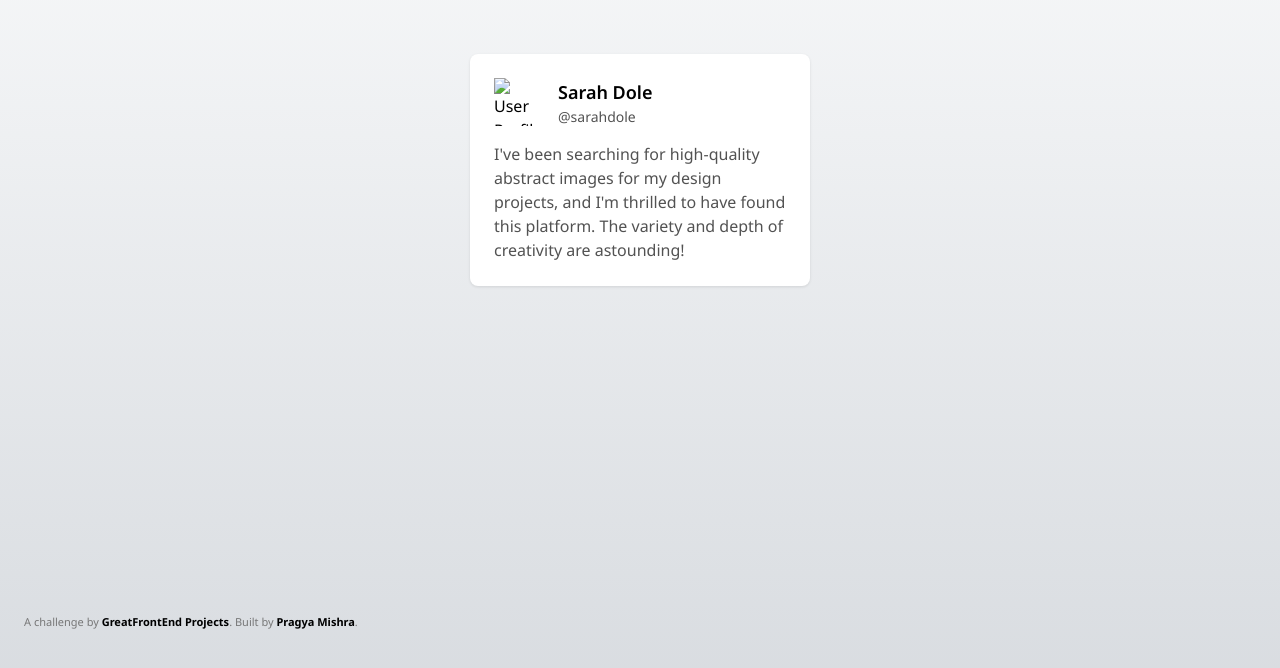
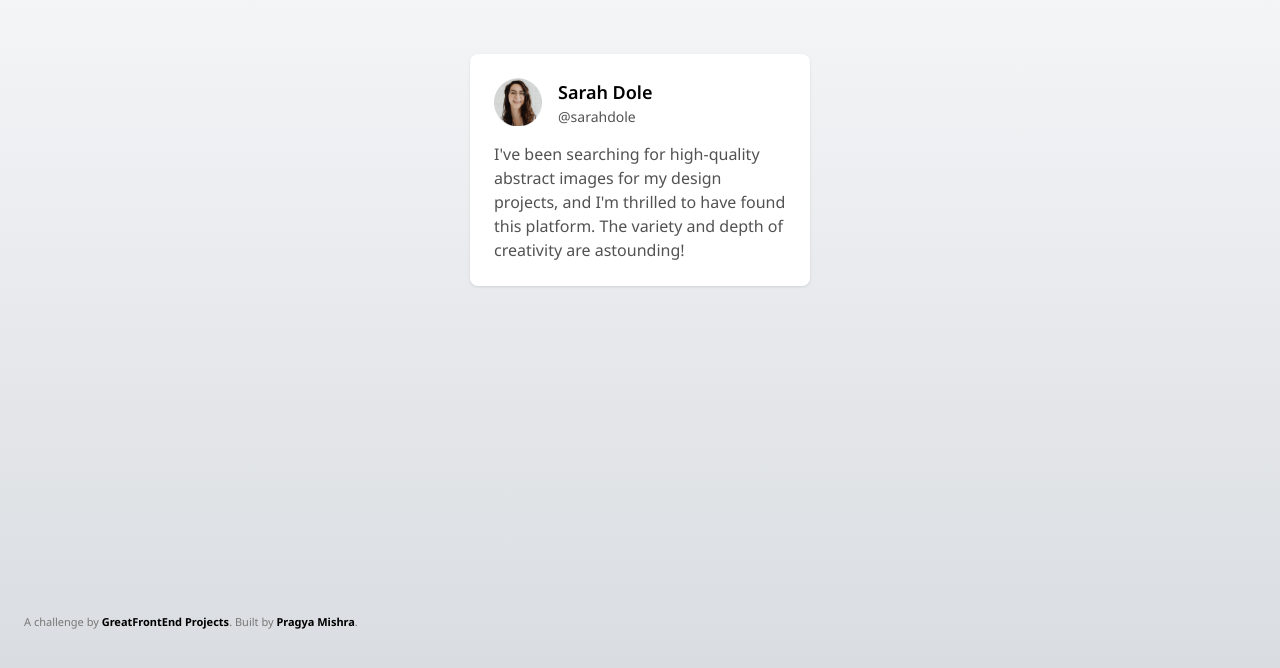
Before and after one commit to pragyamishra56/Testimonial-Cards, a plain HTML site: page index.html in a window 1280 px wide. Shown: the part 146-814 px from the top of the page. Drawn offline with nearby package versions, Linux system fonts and the light colour scheme; a script that the page names is missing.

Commit message:
initial-commit

```diff
--- a/index.html
+++ b/index.html
@@ -1,6 +1,5 @@
 <!DOCTYPE html>
 <html lang="en">
-<!-- [Delete this comment] This file is the main file for the challenge. For the most part, you should be editing this file. -->
 
 <head>
   <meta charset="utf-8" />
@@ -12,21 +11,17 @@
     rel="stylesheet" />
   <link rel="stylesheet" href="css/style.css" />
 
-  <!-- Tailwind CDN allows you to use Tailwind classes immediately in your HTML without any installation steps.
-      If you're not using Tailwind, you may delete the <script> -->
-  <!-- Get started on Tailwind: https://tailwindcss.com/docs/installation/play-cdn -->
   <script src="https://cdn.tailwindcss.com"></script>
 
-  <link rel="icon" href="img/favicon.ico" sizes="any" />
+  <link rel="icon" href="image/favicon.ico" sizes="any" />
   <link rel="stylesheet" href="css/style.css">
 </head>
 
 <body>
   <main>
-    <!-- Add your site or application content here -->
     <article class="card">
       <header class="card__header">
-        <img class="card__profile-image" src="./img/profile-thumbnail.png" alt="User Profile Image" loading="lazy" />
+        <img class="card__profile-image" src="image/profile-thumbnail.png" alt="User Profile Image" loading="lazy" />
         <div class="card__user-info">
           <h3 class="card__name">Sarah Dole</h3>
           <span class="card__username">@sarahdole</span>
@@ -37,13 +32,6 @@
     </article>
   </main>
 
-  <!-- Sarah Dole
-      @sarahdole
-      I've been searching for high-quality abstract images for my design projects,
-      and I'm thrilled to have found this platform. The variety and depth of creativity are astounding!
-    -->
-
-  <!-- Attribute this challenge to yourself! -->
   <div class="credits" data-gfe-screenshot-exclude="true">
     A challenge by
     <a href="https://www.greatfrontend.com/projects?ref=challenges" target="_blank">GreatFrontEnd Projects</a>. Built by
```
